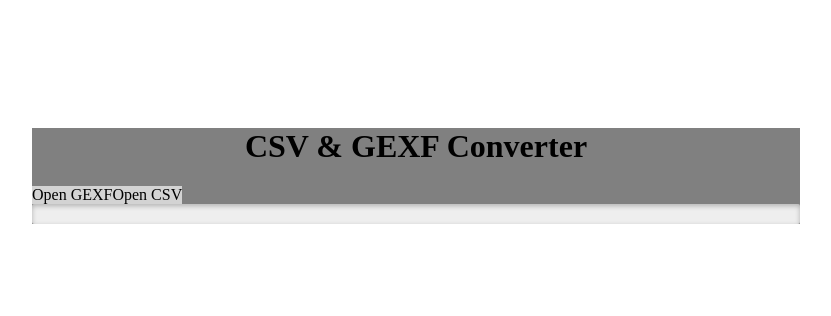
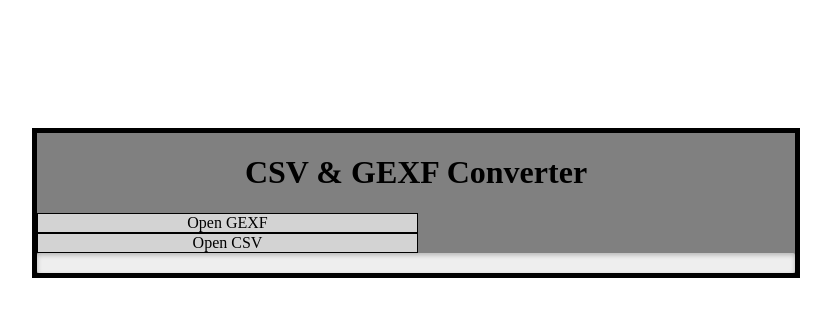
Before and after one commit to SuperSirBird/NetworkConverter, a plain HTML site: page index.html in a window 1280 px wide. Shown: the whole page, without its empty margins (224-1055 px from the left). Drawn offline with Linux system fonts and the light colour scheme.

Commit message:
Update index.html

```diff
--- a/index.html
+++ b/index.html
@@ -18,6 +18,8 @@
 			margin-left:20%;
 			margin-right:20%;
 			background-color:gray;
+      border-style: solid;
+      border-width: 5px;
 		}
 	  /* Thanks to: https://css-tricks.com/html5-progress-element/ */
   	progress[value] {
@@ -50,10 +52,16 @@
     #opengexf {
       background-color:lightgray;
       float:left;
+      width:50%;
+      border-style: solid;
+      border-width: 1px;
     }
     #opencsv {
       background-color:lightgray;
       float:left;
+      width:50%;
+      border-style: solid;
+      border-width: 1px;
     }
 
 
```
